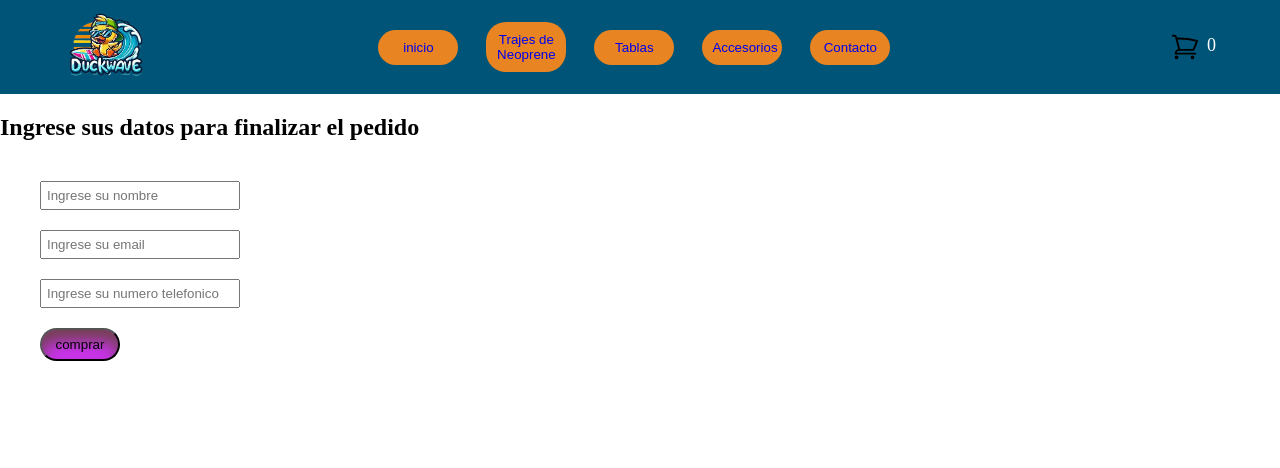
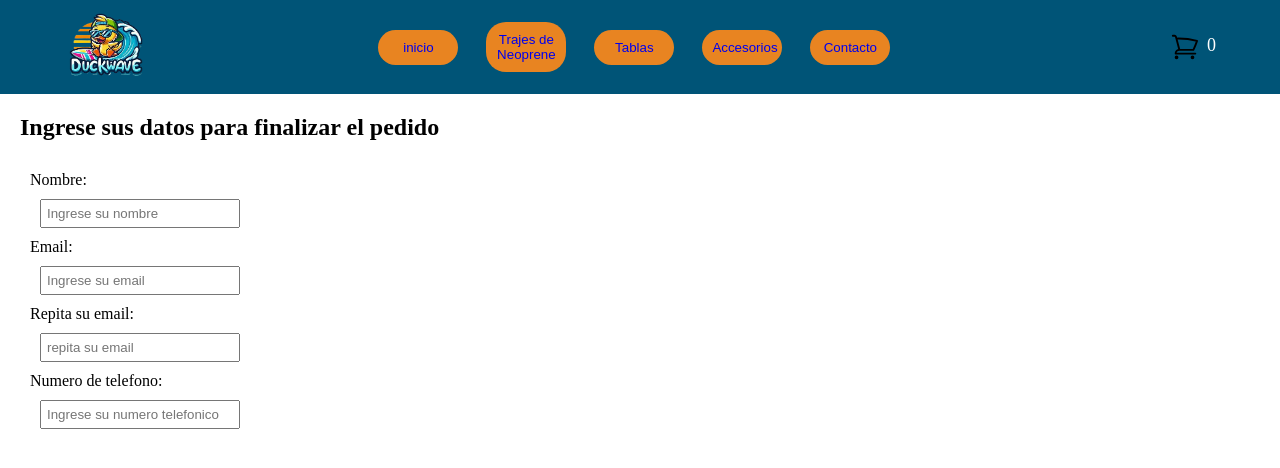
Before and after one commit to Leaan20/EntregaFinal-React-Fernandez-Leandro-Comision-57755, a React (Vite) app: page /checkout in a window 1280 px wide. Shown: the top 468 px of the page. Built offline with nearby package versions, Linux system fonts and the light colour scheme.

Commit message:
anadiendo validaciones en el form y readme

```diff
--- a/src/components/cartView/Checkout.css
+++ b/src/components/cartView/Checkout.css
@@ -13,3 +13,17 @@
 .finContainer .parag span {
     font-weight: bold;
 }
+
+h2 {
+    margin: 20px;
+}
+
+.form-container {
+    margin: 20px;
+}
+
+
+.errorForm {
+    background-color: #f03;
+    color: #ffa;
+}
--- a/src/components/cartView/Checkout.jsx
+++ b/src/components/cartView/Checkout.jsx
@@ -15,8 +15,12 @@ export default function Checkout() {
   const [values, setValues] = useState({
     nombre: '',
     email: '',
+    confirmEmail: '',
     phone: ''
 });
+
+
+
 
 
     const handleSubmit = (event) => {
@@ -41,11 +45,17 @@ const handleValues = (event)=> {
     setValues({...values, [event.target.name]: event.target.value });
 }
 
+//Expresion regular para validar el formato de email.
+const validEmail =  /^\w+([.-_+]?\w+)*@\w+([.-]?\w+)*(\.\w{2,10})+$/;
+//constante que guarda el formato de validacion de inputs
+const inputsValid = (values.nombre && values.email && (values.phone && values.phone.length >= 8));
+
 if(orderId) {
   return (
       <div className="finContainer">
         <h2>Muchas gracias por su compra 😁 </h2>
         <p className='parag'>El id de compra es: <span>{orderId}</span></p>
+        <p>En breve nos comunicaremos para coordinar el pago y el envio</p>
       </div>
   )
 }
@@ -56,14 +66,30 @@ if(orderId) {
 
         <div className="form-container">
             <form className="formu"  onSubmit={handleSubmit}>
-                <input type="text" placeholder="Ingrese su nombre"  value = {values.nombre} onChange={handleValues} name='nombre'  />
+
+                <label name='nombre' >Nombre:</label>
+                <input type="text" placeholder="Ingrese su nombre"  value = {values.nombre} onChange={handleValues} name='nombre'   />
 
 
+                <label name='email' >Email:</label>
                 <input type="email" placeholder="Ingrese su email" value={values.email} onChange={handleValues} name='email' />
 
 
+                <label name='confirmEmail' >Repita su email:</label>
+                <input type="email" placeholder="repita su email" value={values.confirmEmail} onChange={handleValues} name='confirmEmail' />
+
+
+                <label name='phone' >Numero de telefono:</label>
                 <input type="phone" placeholder="Ingrese su numero telefonico " value={values.phone} onChange={handleValues} name='phone' />
-                <button type='submit' >comprar</button>
+
+
+                {/**  Validacion de datos
+                 * Evaluamos que los campos tengan contenido, a su vez que el email tenga el formato valido y que ademas el carrito tenga por lo menos 1 producto para que permita enviar el pedido */}
+
+                {( (inputsValid  && validEmail.test(values.email)
+                  && values.email === values.confirmEmail )
+                      && cart.length > 0 ) &&  <button type='submit' >comprar</button>}
+
             </form>
         </div>
 
```
Also changed, not shown: src/components/cartView/addOrders.jsx (deleted, +0 -33 lines), src/components/context/CartContext.jsx (+0 -9 lines), src/components/itemView/ItemDetails.css (line endings or trailing spaces), 1 other file (tests, documents, lock files or other folders).
